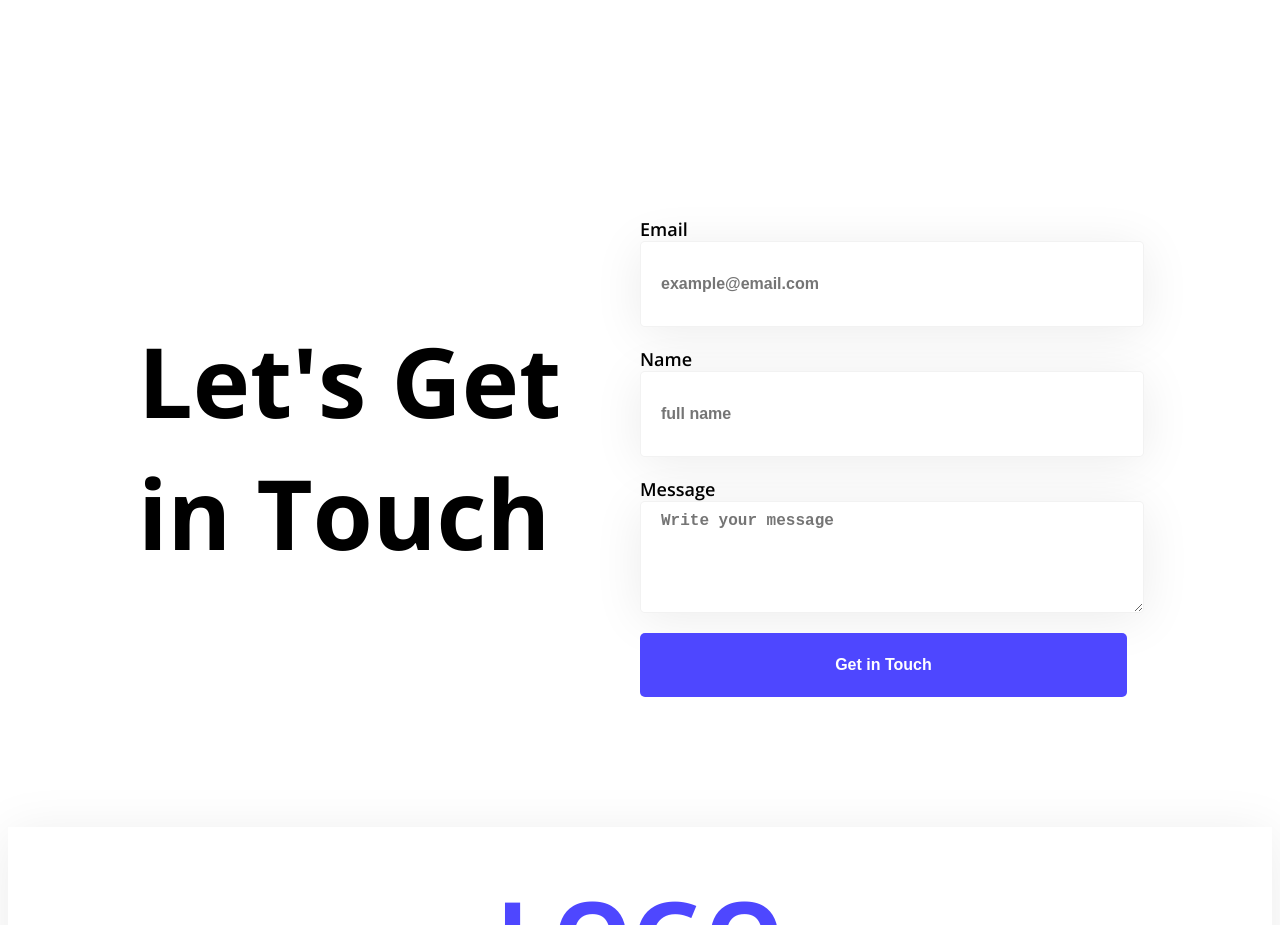
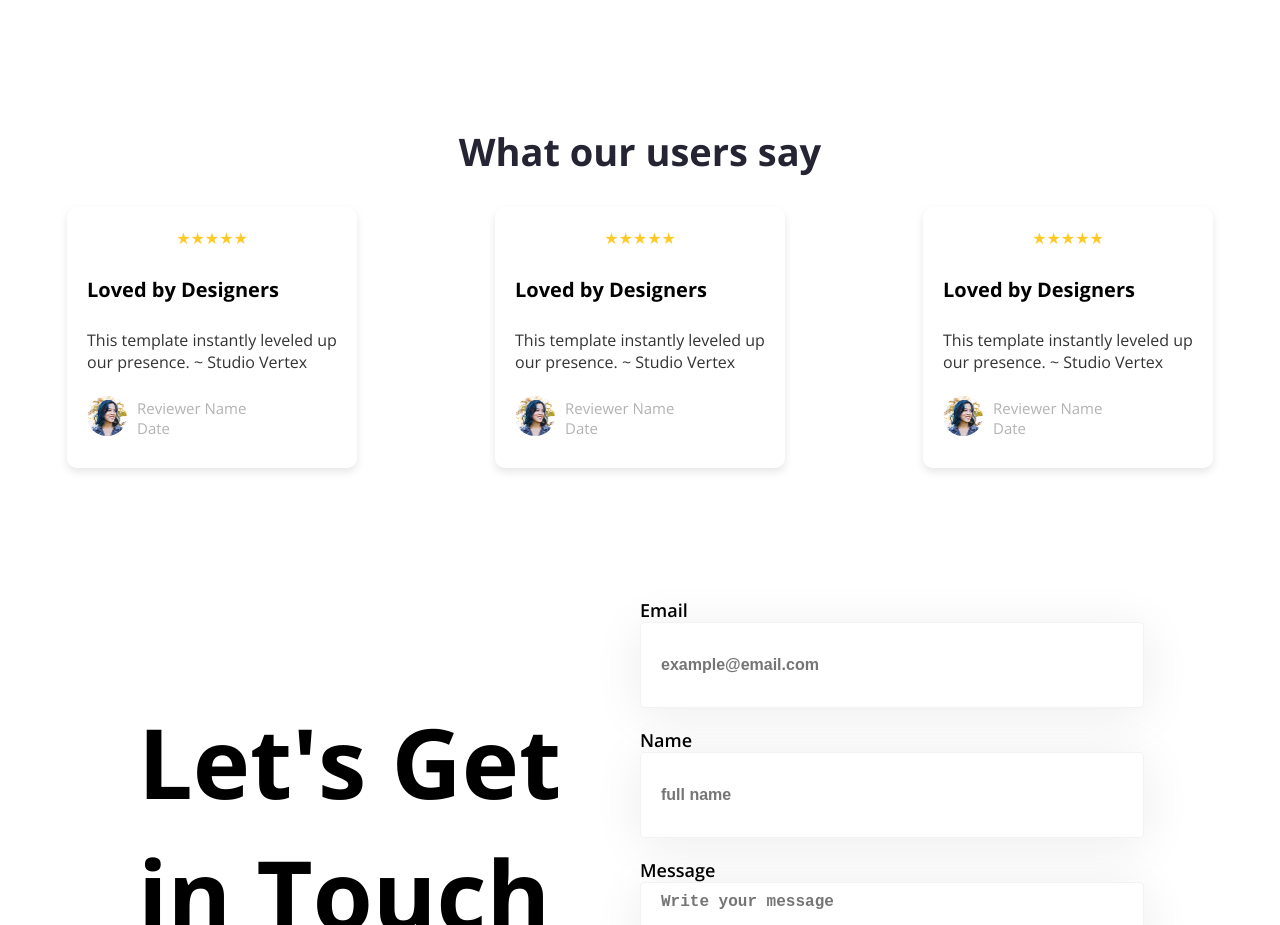
Before and after one commit to SakifaShah/Assignment-01, a plain HTML site: page index.html in a window 1280 px wide. Shown: the part 1700-2625 px from the top of the page. Drawn offline with nearby package versions, Linux system fonts and the light colour scheme.

Commit message:
Final Assignment

```diff
--- a/index.html
+++ b/index.html
@@ -1,17 +1,23 @@
 <!DOCTYPE html>
 <html lang="en">
+
 <head>
     <meta charset="UTF-8">
     <meta name="viewport" content="width=device-width, initial-scale=1.0">
-    <title>Cetaphil</title>
+    <title>Assignment-01</title>
     <link rel="preconnect" href="https://fonts.googleapis.com">
     <link rel="preconnect" href="https://fonts.gstatic.com" crossorigin>
-    <link href="https://fonts.googleapis.com/css2?family=Inter:ital,opsz,wght@0,14..32,100..900;1,14..32,100..900&family=Open+Sans:ital,wght@0,300..800;1,300..800&display=swap" rel="stylesheet">
+    <link
+        href="https://fonts.googleapis.com/css2?family=Inter:ital,opsz,wght@0,14..32,100..900;1,14..32,100..900&family=Open+Sans:ital,wght@0,300..800;1,300..800&display=swap"
+        rel="stylesheet">
     <link rel="preconnect" href="https://fonts.googleapis.com">
     <link rel="preconnect" href="https://fonts.gstatic.com" crossorigin>
-    <link href="https://fonts.googleapis.com/css2?family=Inter:ital,opsz,wght@0,14..32,100..900;1,14..32,100..900&family=Open+Sans:ital,wght@0,300..800;1,300..800&family=Raleway:ital,wght@0,100..900;1,100..900&display=swap" rel="stylesheet">
+    <link
+        href="https://fonts.googleapis.com/css2?family=Inter:ital,opsz,wght@0,14..32,100..900;1,14..32,100..900&family=Open+Sans:ital,wght@0,300..800;1,300..800&family=Raleway:ital,wght@0,100..900;1,100..900&display=swap"
+        rel="stylesheet">
     <link rel="stylesheet" href="styles/assignment.css">
 </head>
+
 <body class="open-sans-raleway">
     <header class="header">
         <nav>
@@ -58,6 +64,43 @@
 
         </section>
 
+        <!-- Users' Review -->
+        <div class="container">
+            <h3 class="section-title productive-margin">What our users say</h2>
+                <div class="review-cards">
+                    <div class="card">
+                        <div class="stars">★★★★★</div>
+                        <h4 class="review-title">Loved by Designers</h4>
+                        <p class="review">This template instantly leveled up our presence. ~
+                            Studio Vertex</p>
+                        <div class="reviewer">
+                            <img src="Assets/avatar.png" alt="Reviewer">
+                            <p class="reviewer-name">Reviewer Name <br>Date</p>
+                        </div>
+                    </div>
+                    <div class="card">
+                        <div class="stars">★★★★★</div>
+                        <h4 class="review-title">Loved by Designers</h4>
+                        <p class="review">This template instantly leveled up our presence. ~
+                            Studio Vertex</p>
+                        <div class="reviewer">
+                            <img src="Assets/avatar.png" alt="Reviewer">
+                            <p class="reviewer-name">Reviewer Name <br>Date</p>
+                        </div>
+                    </div>
+                    <div class="card">
+                        <div class="stars">★★★★★</div>
+                        <h4 class="review-title">Loved by Designers</h4>
+                        <p class="review">This template instantly leveled up our presence. ~
+                            Studio Vertex</p>
+                        <div class="reviewer">
+                            <img src="Assets/avatar.png" alt="Reviewer">
+                            <p class="reviewer-name">Reviewer Name <br>Date</p>
+                        </div>
+                    </div>
+                </div>
+        </div>
+
         <!-- Let's Get In Touch Section -->
         <section class="connect">
             <div class="connect-column">
@@ -70,7 +113,8 @@
                     <label class="label-text" for="name">Name</label><br>
                     <input class="input-text" type="text" name="Name" id="name" placeholder="full name">
                     <label class="label-text" for="msg">Message</label><br>
-                <textarea class="input-text" name="Message" id="msg" cols="64" rows="5" placeholder="Write your message"></textarea>
+                    <textarea class="input-text" name="Message" id="msg" cols="64" rows="5"
+                        placeholder="Write your message"></textarea>
                     <input class="btn-connect" type="submit" value="Get in Touch">
                 </form>
         </section>
@@ -79,7 +123,8 @@
     <footer class="footer">
         <div class="footer-logo open-sans-normal">LOGO</div>
         <div class="footer-text">
-            Ready to elevate your online presence? Contact us today to discuss <br> your project and discover how we can bring your vision to life.
+            Ready to elevate your online presence? Contact us today to discuss <br> your project and discover how we can
+            bring your vision to life.
         </div>
         <div class="footer-nav">
             <a href="#home">Home</a>
@@ -89,4 +134,5 @@
         </div>
     </footer>
 </body>
+
 </html>
--- a/styles/assignment.css
+++ b/styles/assignment.css
@@ -1,6 +1,6 @@
 /* Shared Styles */
 
-.open-sans-normal{
+.open-sans-normal {
     font-family: "Open Sans", sans-serif;
     font-optical-sizing: auto;
     font-style: normal;
@@ -9,7 +9,7 @@
 }
 
 
-.open-sans-raleway{
+.open-sans-raleway {
     font-family: "Open Sans", sans-serif;
     font-optical-sizing: auto;
     font-style: normal;
@@ -17,7 +17,7 @@
         "wdth" 100;
 }
 
-.btn-primary{
+.btn-primary {
     background-color: #4E47FF;
     font-size: 16px;
     font-weight: bold;
@@ -36,20 +36,20 @@
 }
 
 /* header */
-.header{
+.header {
     background-image: url("../Assets/Hero-bg.png");
 }
 
 
 /* Nav styles */
-nav{
+nav {
     display: flex;
     justify-content: space-between;
     align-items: center;
     margin: 0px 150px;
 }
 
-nav h3{
+nav h3 {
     font-size: 34px;
     font-weight: bold;
     color: #4E47FF;
@@ -63,7 +63,7 @@ nav h3{
     gap: 20px;
 }
 
-.btn-banner{
+.btn-banner {
     margin-bottom: 100px;
 }
 
@@ -72,7 +72,7 @@ nav h3{
     transform: scale(1.05);
 }
 
-.banner-title{
+.banner-title {
     font-weight: bold;
     font-size: 65px;
     color: #252432;
@@ -80,103 +80,109 @@ nav h3{
 }
 
 /* Action Styles */
-.action{
+.action,
+.users-container {
     display: flex;
     justify-content: space-between;
     align-items: center;
     margin: 140px;
 }
 
-.action-title{
+.action-title {
     font-weight: bold;
     font-size: 42px;
     color: #252432;
     margin-bottom: 5px;
 }
 
-.action-description{
+.action-description {
     font-size: 24px;
     color: #B3B3B3;
     text-align: left;
 }
 
-.action-img{
+.action-img {
     border-radius: 40px;
 }
 
 /* Productive Styles */
 
-.productive{
+.productive {
     border-radius: 10px;
     text-align: center;
     padding: 130px 150px;
     /* margin-top: 130px; */
 }
 
-.inner-border{
+.inner-border {
     border: 2px;
     background-color: rgba(78, 71, 255, 0.10);
     padding: 2px 10px;
     border-radius: 20px;
 }
-.productive-items{
+
+.productive-items {
     display: flex;
     justify-content: space-around;
 }
 
 /* section styles */
-.section-title{
+.section-title {
     font-size: 38px;
     font-weight: bold;
     color: #252432;
     margin-bottom: 0px;
+    text-align: center;
 }
 
-.item-title{
+.item-title {
     font-size: 80px;
     color: #4E47FF;
     font-weight: bold;
     margin-bottom: 0px;
 }
 
-.item-description{
+.item-description {
     font-size: 20px;
-    color: rgba(0,0,0,0.5);
+    color: rgba(0, 0, 0, 0.5);
 }
 
-.productive-margin{
+.productive-margin {
     margin-bottom: 5px;
 }
 
 /* Connect Section */
 
-.connect{
+.connect {
     padding: 130px 130px;
     display: flex;
 }
-.connect-title{
+
+.connect-title {
     font-weight: bold;
     font-size: 97px;
     color: black;
 }
-.connect-column{
+
+.connect-column {
     width: 50%;
 }
 
-.input-text{
+.input-text {
     font-size: 20px;
     color: rgba(0, 0, 0, 0.5);
     font-weight: 500px;
     text-align: left;
 }
 
-.label-text{
+.label-text {
     font-size: 18px;
     color: black;
     font-weight: 600;
 }
 
-.connect input[type="email"], .connect input[type="text"]{
+.connect input[type="email"],
+.connect input[type="text"] {
     font-size: 16px;
     font-weight: bold;
     border: 1px solid rgba(0, 0, 0, 0.05);
@@ -187,10 +193,10 @@ nav h3{
     width: 92%;
     padding: 10px 20px;
     margin-bottom: 20px;
-    box-shadow: 0px 6px 50px 0px rgba(0,0,0,0.08);
+    box-shadow: 0px 6px 50px 0px rgba(0, 0, 0, 0.08);
 }
 
-.connect textarea{
+.connect textarea {
     font-size: 16px;
     font-weight: bold;
     border: 1px solid rgba(0, 0, 0, 0.05);
@@ -200,10 +206,10 @@ nav h3{
     width: 92%;
     padding: 10px 20px;
     margin-bottom: 20px;
-    box-shadow: 0px 6px 50px 0px rgba(0,0,0,0.08);
+    box-shadow: 0px 6px 50px 0px rgba(0, 0, 0, 0.08);
 }
 
-.btn-connect{
+.btn-connect {
     background-color: #4E47FF;
     font-size: 16px;
     font-weight: bold;
@@ -225,21 +231,21 @@ nav h3{
 
 
 /* Footer Styles */
-.footer{
+.footer {
     text-align: center;
     padding: 20px;
     background-color: white;
-    box-shadow: 0px 6px 50px 0px rgba(0,0,0,0.08);
+    box-shadow: 0px 6px 50px 0px rgba(0, 0, 0, 0.08);
 }
 
-.footer-logo{
+.footer-logo {
     font-weight: bold;
     color: #4E47FF;
     font-size: 100px;
     margin: 20px 10px;
 }
 
-.footer-text{
+.footer-text, .reviewer-name {
     font-size: 15px;
     color: #B3B3B3;
     text-align: center;
@@ -256,3 +262,62 @@ nav h3{
 .footer-nav a:hover {
     color: #1e90ff;
 }
+
+/* Users Review Style */
+
+.review-cards {
+    display: flex;
+    justify-content: space-around;
+    gap: 20px;
+    margin-top: 30px;
+}
+
+.container {
+    text-align: center;
+}
+
+.review-cards {
+    display: flex;
+    justify-content: space-around;
+    gap: 20px;
+}
+
+.card {
+    background-color: rgba(255, 255, 255, 0.5);
+    border-radius: 10px;
+    padding: 20px;
+    width: 250px;
+    box-shadow: 0 4px 8px rgba(0, 0, 0, 0.1);
+}
+
+.stars {
+    color: #ffca28;
+    margin-bottom: 10px;
+}
+
+.review-title{
+    font-size: 20px;
+    text-align: left;
+}
+
+.reviewer-name{
+    text-align: left;
+}
+
+.review {
+    color: #333;
+    text-align: left;
+    margin-bottom: 10px;
+}
+
+.reviewer {
+    display: flex;
+    align-items: center;
+    gap: 10px;
+}
+
+.reviewer img {
+    width: 40px;
+    height: 40px;
+    border-radius: 50%;
+}
```
Also changed, not shown: try.html (added, +92 -0 lines). Lines whose indentation alone changed are shown as unchanged.
